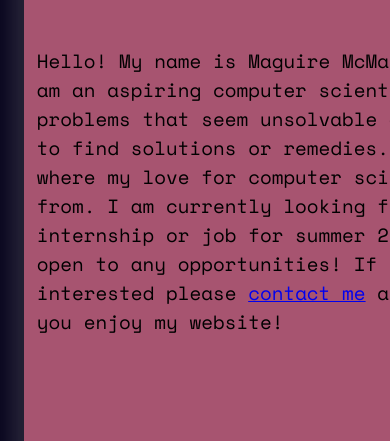
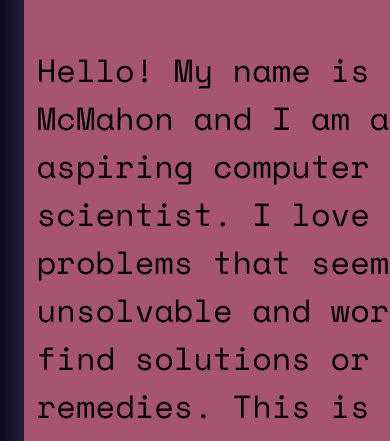
Before and after one commit to mimcmahon20/MaguireMcMahon, a plain HTML site: page index.html in a window 390 px wide. Shown: the part 649-1090 px from the top of the page. Drawn offline with nearby package versions, Linux system fonts and the light colour scheme.

Commit message:
Update style.css

```diff
--- a/resources/style.css
+++ b/resources/style.css
@@ -275,7 +275,7 @@ body {
     font-size: 180%;
   }
 
-  .body {
+  .cardBody {
     font-size: 2rem;
   }
 }
```
